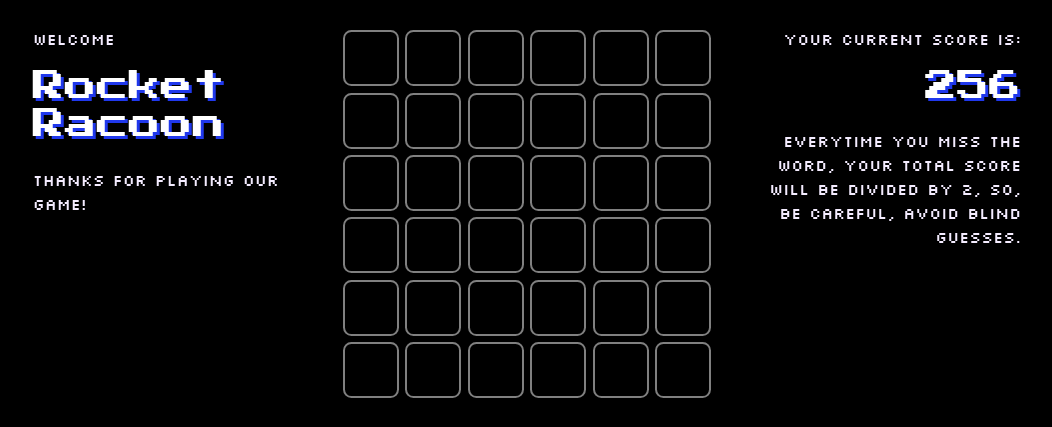
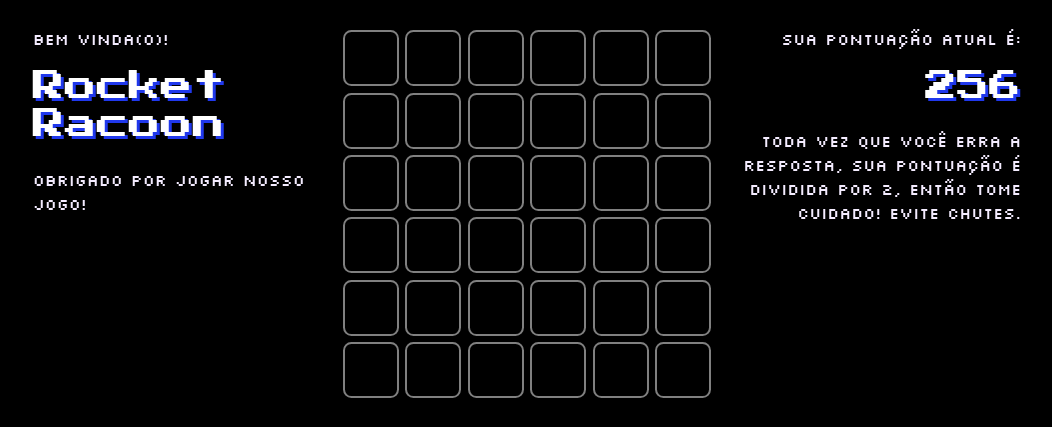
Before and after one commit to SeaSkyThe/FPGA-GuessTheWord, a Django app: template GuessTheWord/templates/game.html in a window 1280 px wide; the page is wider, and only the part inside the window is pictured. Shown: the part 373-800 px from the top of that part, without its empty margins (113-1165 px from the left). Run offline with Django 3.2, Linux system fonts and the light colour scheme; the template is opened without the code that fills it: values that come from a table or form of the project are taken from there, others are empty; data comes from the database, SQL or seed files in the repository.

Commit message:
Adicionando pagina SOBRE e traduzindo textos para portugues

```diff
--- a/GuessTheWord/GuessTheWord/urls.py
+++ b/GuessTheWord/GuessTheWord/urls.py
@@ -15,10 +15,9 @@
 """
 from django.contrib import admin
 from django.urls import path, include
-
 admin.site.site_header = 'Guess The Word Admin'
 
 urlpatterns = [
     path('admin/', admin.site.urls),
-    path('game/', include('game.urls')),
+    path('', include('game.urls')),
 ]
--- a/GuessTheWord/game/urls.py
+++ b/GuessTheWord/game/urls.py
@@ -3,7 +3,6 @@
 from . import views
 
 urlpatterns = [
-    path('', views.index, name='index'),
-    path('register/', views.register, name='register'),
+    path('', views.register, name='register'),
     path('play/', views.play, name='play'),
 ]
--- a/GuessTheWord/game/views.py
+++ b/GuessTheWord/game/views.py
@@ -3,11 +3,6 @@
 from .models import subject_choices, Question, Round, Player
 import json
 # Create your views here.
-
-
-def index(request):
-    return HttpResponse("Hello, world. You're at the polls index.")
-
 
 def register(request):
     context = {}
--- a/GuessTheWord/static/base.css
+++ b/GuessTheWord/static/base.css
@@ -205,3 +205,9 @@
 .correct-letter {
     background-color: #003F00;
 }
+
+/* ABOUT */
+.about-p {
+    text-align: justify;
+
+}
--- a/GuessTheWord/templates/base.html
+++ b/GuessTheWord/templates/base.html
@@ -76,34 +76,52 @@
     <!-- DIALOGS -->
     <!-- Como jogar -->
     <dialog class="nes-dialog is-dark is-rounded" id="dialog-how-to-play" style='display:inline;'>
-        <p class="title">How to play</p>
+        <h3 class="title">Como jogar</h3>
+        <br>
         <p>Lorem ipsum dolor sit, amet consectetur adipisicing elit. Facilis dignissimos dolores perspiciatis, culpa nam eveniet sed dolorem laboriosam, tempora reiciendis explicabo vitae. Quo mollitia ab, dolore iste reiciendis dolor cupiditate!</p>
-        <button class="nes-btn" onclick="document.getElementById('dialog-how-to-play').close();" >Cancel</button>
         <button class="nes-btn is-primary" onclick="document.getElementById('dialog-how-to-play').close();">Confirm</button>
     </dialog>
 
 
     <!-- Contato -->
     <dialog class="nes-dialog is-dark is-rounded" id="dialog-contact-us" style='display:inline;'>
-        <p class="title">Contact US</p>
+        <h3 class="title">Contato</h3>
+        <br>
         <p>Lorem ipsum dolor sit amet consectetur adipisicing elit. Dolorum necessitatibus cumque quae sit. Inventore exercitationem dolores provident maiores officia obcaecati, repellat enim corporis blanditiis ut, sit totam suscipit ab deleniti.</p>
-        <button class="nes-btn" onclick="document.getElementById('dialog-contact-us').close();" >Cancel</button>
         <button class="nes-btn is-primary" onclick="document.getElementById('dialog-contact-us').close();">Confirm</button>
     </dialog>
 
     <!-- Estatisticas -->
     <dialog class="nes-dialog is-dark is-rounded" id="dialog-stats" style='display:inline;'>
-        <p class="title">Stats</p>
+        <h3 class="title">Estatísticas</h3>
+        <br>
         <p>Lorem ipsum dolor sit amet consectetur adipisicing elit. Dolorum necessitatibus cumque quae sit. Inventore exercitationem dolores provident maiores officia obcaecati, repellat enim corporis blanditiis ut, sit totam suscipit ab deleniti.</p>
-        <button class="nes-btn" onclick="document.getElementById('dialog-stats').close();" >Cancel</button>
         <button class="nes-btn is-primary" onclick="document.getElementById('dialog-stats').close();">Confirm</button>
     </dialog>
 
     <!-- Extra -->
     <dialog class="nes-dialog is-dark is-rounded" id="dialog-extra" style='display:inline;'>
-        <p class="title">Extra</p>
-        <p>Lorem ipsum dolor sit amet consectetur adipisicing elit. Dolorum necessitatibus cumque quae sit. Inventore exercitationem dolores provident maiores officia obcaecati, repellat enim corporis blanditiis ut, sit totam suscipit ab deleniti.</p>
-        <button class="nes-btn" onclick="document.getElementById('dialog-extra').close();" >Cancel</button>
+        <h3 class="title">Sobre</h3>
+        <br>
+        <p class="about-p">Esse jogo, foi desenvolvido durante a disciplina de FPGA, ministrada pelo professor Maurício Araújo Dias, do curso de Ciência da Computação na UNESP, Campus de Presidente Prudente. </p>
+        <p class="about-p">O objetivo desse trabalho é auxiliar no desenvolvimento e imersão dos alunos que cursarão alguma das disciplinas ministradas pelo professor Maurício.</p>
+        <p class="about-p">
+            A proposta do jogo é ser uma forma alternativa (ou melhoria) às "perguntas de multipla escolha" já utilizadas no decorrer dessas disciplinas.
+            Adicionando um sistema de pontuação, para evitar chutes, e uma base de jogatina semelhante ao famoso jogo 'Wordle' para que os alunos sintam-se instigados a descobrir as respostas.
+        </p>
+        <p class="about-p">
+            Além das melhorias para o lado do jogador, são propostas também algumas facilidades para o lado do ministrante da disciplina, como modularidade (possibilidade de adicionar e remover perguntas) e
+            a verificação de estatísticas (taxa média de tentativas por pergunta, taxa média de pontuação, número de acertos, número de erros e etc).
+        </p>
+        <p class="about-p">
+            Os alunos responsáveis pelo desenvolvimento desse trabalho foram:
+        </p>
+        <p class="about-p" style="text-color: black;">
+            Marcelo Eduardo Rodrigues
+        </p>
+        <p class="about-p">
+            Álvaro Masanori Sato
+        </p>
         <button class="nes-btn is-primary" onclick="document.getElementById('dialog-extra').close();">Confirm</button>
     </dialog>
 
--- a/GuessTheWord/templates/game.html
+++ b/GuessTheWord/templates/game.html
@@ -3,12 +3,12 @@
 
 {% block player_profile %}
     {% if round %}
-        <p>Welcome</p>
+        <p>Bem vinda(o)!</p>
         <h2>{{round.player}}</h2>
-        <p><br>Thanks for playing our game!</p>
+        <p><br>Obrigado por jogar nosso jogo!</p>
     {% else %}
-        <h3>Player Not Found</h3>
-        <p><br>Please register yourself in the url /game/register and comeback.</p>
+        <h3>Jogador não encontrado</h3>
+        <p><br>Por favor <a href="{% url 'register' %}">registre-se</a> e volte mais tarde.</p>
     {% endif %}
 {% endblock player_profile %}
 
@@ -35,7 +35,7 @@
                 question = {"tip": enunciado, "answer": resposta, "difficulty": dificuldade, "subject": disciplina}
                 questions.push(question)
             {% endfor %}
-            console.log("QUESTIONS: ", question)
+            console.log("QUESTIONS: ", questions)
 
             // Score Variables
             var score = parseInt("{{round.score}}")
@@ -152,11 +152,11 @@
     {% else %}
         <div class='register_block'>
             <div class="nes-container with-title is-centered is-dark">
-                <p class='title'>Maybe you are skipping steps fellow player, or an error ocurred.</p>
+                <p class='title'>Talvez você esteja pulando alguns passos querido jogador, ou um erro da nossa parte ocorreu.</p>
                 <div class="nes-field">
-                    <label>Please identify yourself first.</label>
+                    <label>Por favor, indentifique-se antes de jogar</label>
                     <p></p>
-                    <a class="nes-btn" href={% url 'register' %}>Register page</a>
+                    <a class="nes-btn" href={% url 'register' %}>Pagina de registro</a>
                 </div>
             </div>
         </div>
@@ -171,11 +171,11 @@
 
 {% block player_record %}
     {% if round %}
-        <p class='text-right'>Your current score is: </p>
+        <p class='text-right'>Sua pontuação atual é: </p>
         <h2 id="player_score" class='text-right'>{{round.score}}</h2>
-        <p class='text-right'><br> Everytime you miss the word, your total score will be divided by 2, so, be careful, avoid blind guesses.</p>
+        <p class='text-right'><br>Toda vez que você erra a resposta, sua pontuação é dividida por 2, então tome cuidado! Evite chutes.</p>
     {% else %}
-        <h3 class='text-right'>Score Not Found</h3>
-        <p class='text-right'><br>Please register yourself in the url /game/register and comeback.</p>
+        <h3 class='text-right'>Pontuação não encontrada</h3>
+        <p><br>Por favor <a href="{% url 'register' %}">registre-se</a> e volte mais tarde.</p>
     {% endif %}
 {% endblock player_record %}
```
